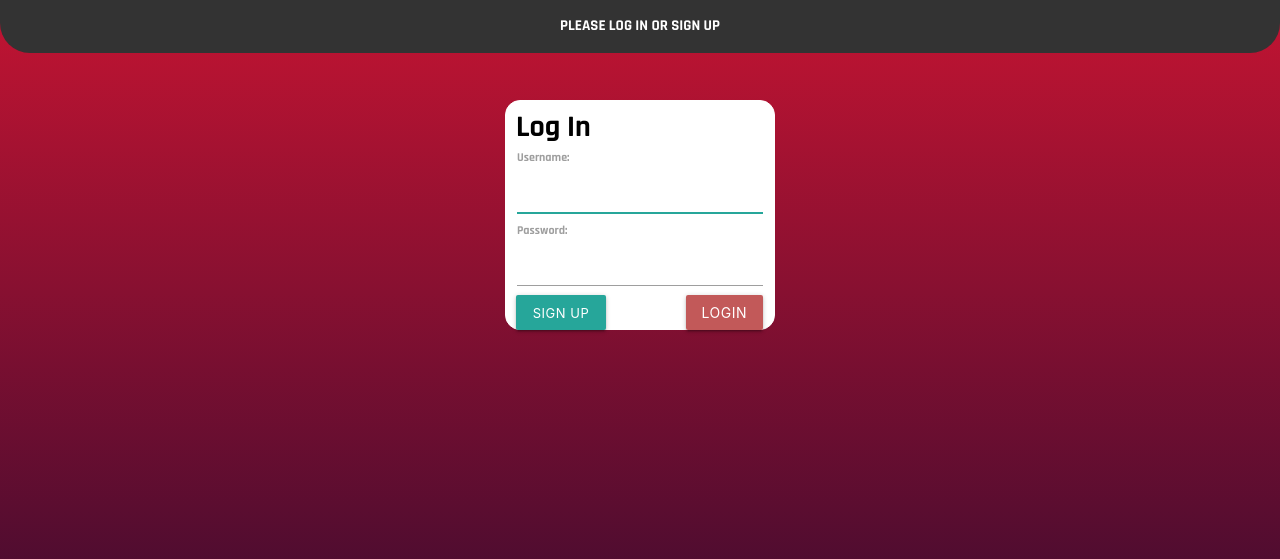
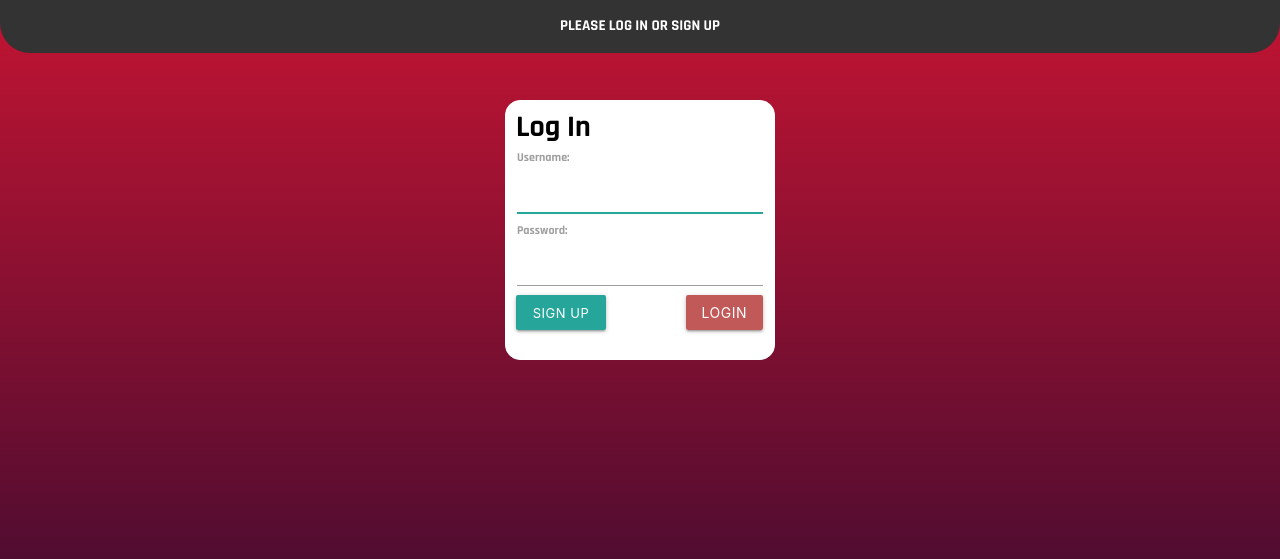
Before and after one commit to prabhjeevan/boomipy, a Django app: page /accounts/login/?next=/landing/ in a window 1280 px wide. Shown: the top 559 px of the page. Run offline with Django 3.2, Linux system fonts and the light colour scheme.

Commit message:
responsive

```diff
--- a/main_app/static/css/style.css
+++ b/main_app/static/css/style.css
@@ -605,5 +605,10 @@ padding-bottom: 0px;
   right: 13px;
   margin-left: 200px;
 }
+#loginpage {
+
+  height: 260px
 
 }
+
+}
```
